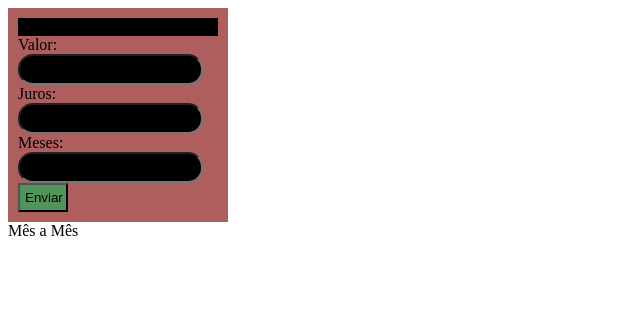
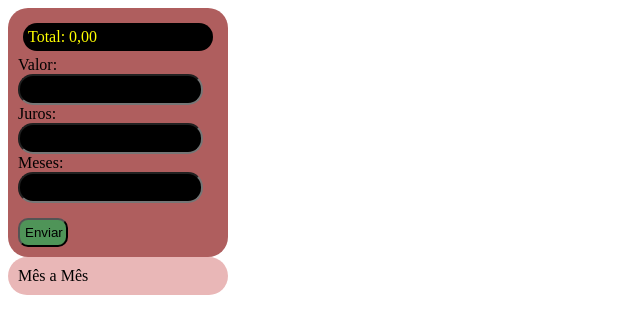
Before and after one commit to SossaiBia/primeiroh_3t, a plain HTML site: page index.html in a window 1280 px wide. Shown: the whole page, without its empty margins (0-640 px from the left). Drawn offline with Linux system fonts and the light colour scheme.

Commit message:
Update geral.css

```diff
--- a/geral.css
+++ b/geral.css
@@ -2,26 +2,37 @@
     padding: 10px;
     background: rgb(175, 94, 94);
     width: 200px;
-
+    border-radius: 20px;
+}
+.listaMensal {
+    padding: 10px;
+    background: rgb(233, 183, 183);
+    width: 200px;
+    border-radius: 20px;
 }
 .calculadora input {
-    background-color: black;
+    background: black;
     color: white;
     border-radius: 15px;
     height: 25px;
 }
 .spResul {
-    background-color: black;
-
-
-
-
+    background: black;
+    color: yellow;
+    padding: 5px;
+    margin: 5px;
+    border-radius: 15px;
 }
 
 #btnCalc {
     width: 50px;
     padding: 5px;
     background: rgb(79, 148, 88);
-
-
+    margin-top: 15px;
+    border-radius: 10px;
 }
+#btnCalc:hover {
+    background: rgb(44, 53, 45);
+    color: white;
+    cursor: pointer;
+}
```
